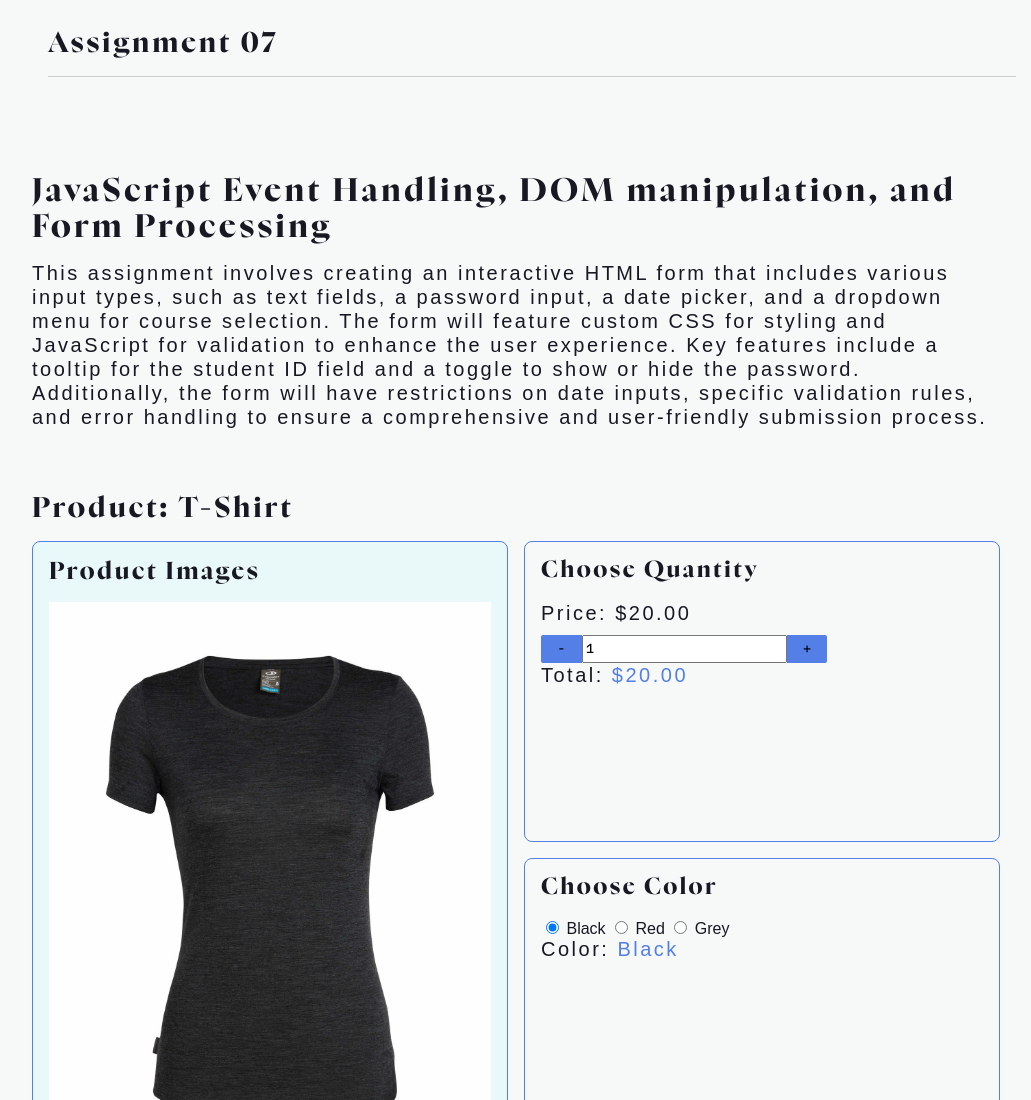
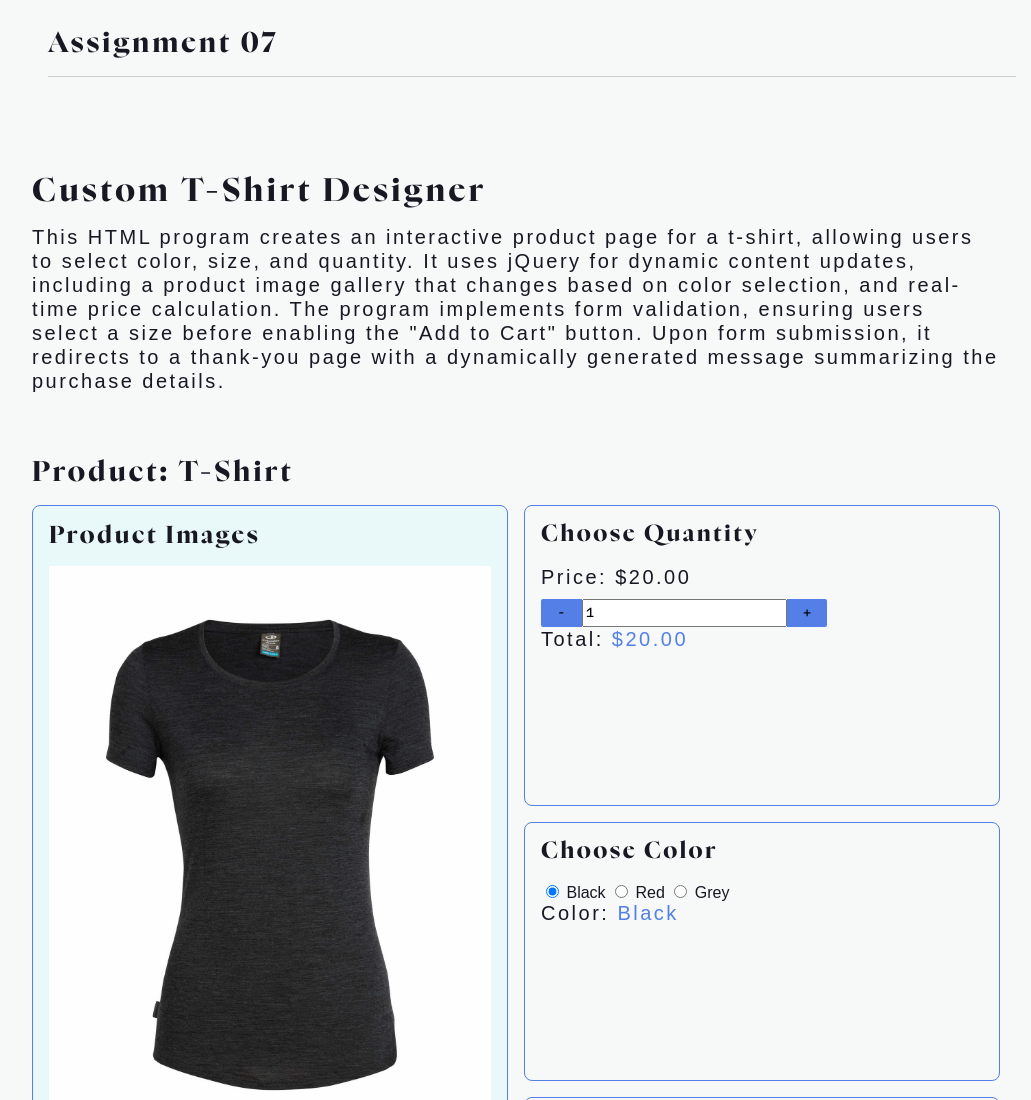
Before and after one commit to sjord01/A01183994-Assignment07, a plain HTML site: page index.html in a window 1280 px wide. Shown: the top 1100 px of the page, without its empty margins (124-1155 px from the left). Drawn offline with Linux system fonts and the light colour scheme; a web font is replaced by a local one.

Commit message:
'edited webpage contents'

```diff
--- a/index.html
+++ b/index.html
@@ -25,8 +25,9 @@
 
         <main>
             <section>
-                <h1>JavaScript Event Handling, DOM manipulation, and Form Processing</h1>
-                <p>This assignment involves creating an interactive HTML form that includes various input types, such as text fields, a password input, a date picker, and a dropdown menu for course selection. The form will feature custom CSS for styling and JavaScript for validation to enhance the user experience. Key features include a tooltip for the student ID field and a toggle to show or hide the password. Additionally, the form will have restrictions on date inputs, specific validation rules, and error handling to ensure a comprehensive and user-friendly submission process.</p>
+                <h1>Custom T-Shirt Designer</h1>
+                <p>This HTML program creates an interactive product page for a t-shirt, allowing users to select color, size, and quantity. It uses jQuery for dynamic content updates, including a product image gallery that changes based on color selection, and real-time price calculation. The program implements form validation, ensuring users select a size before enabling the "Add to Cart" button. Upon form submission, it redirects to a thank-you page with a dynamically generated message summarizing the purchase details.
+                </p>
             </section>
 
             <section>
```
